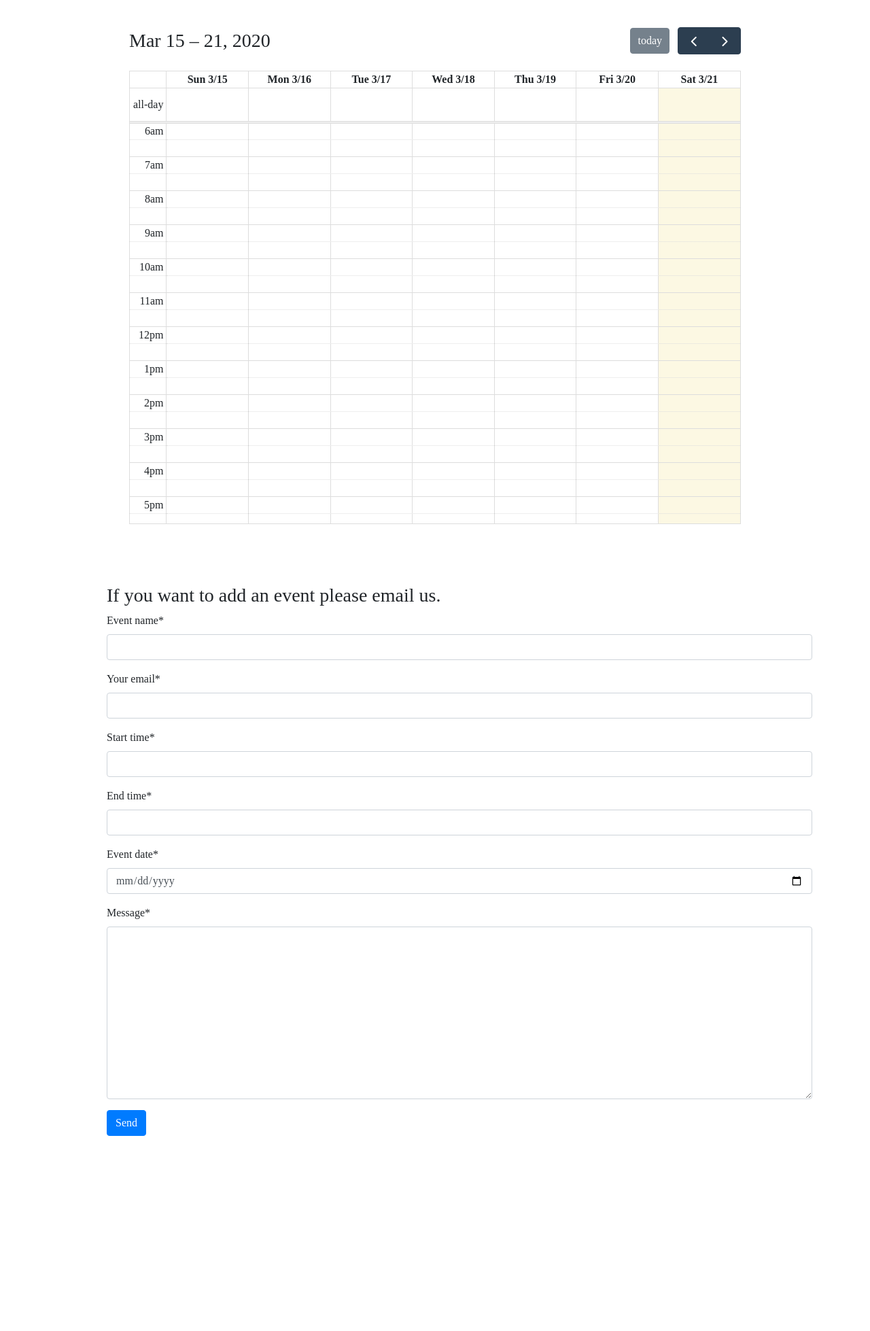
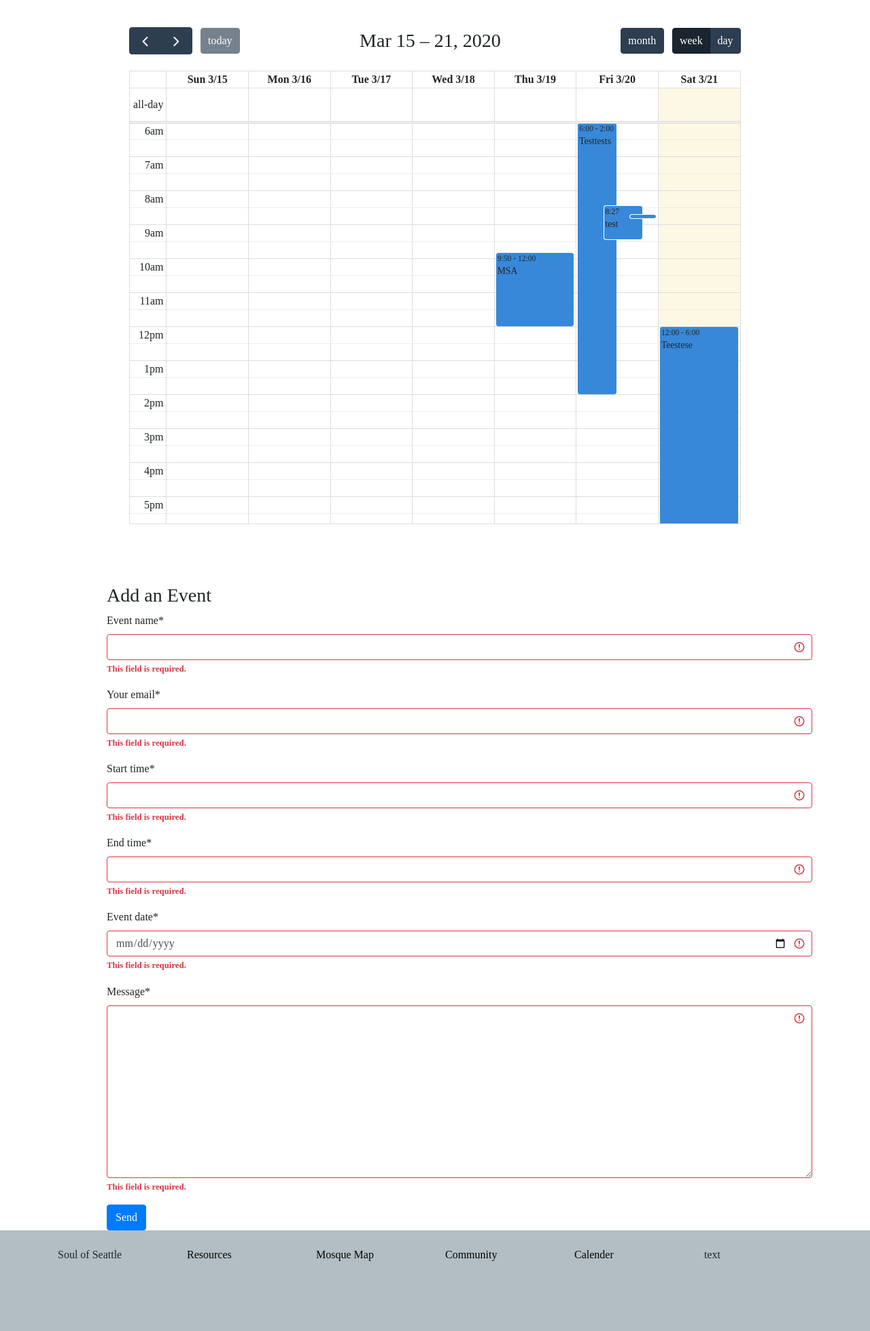
Before and after one commit to amjadz/SoulofSeattleDjango, a Django app: page /calender in a window 1280 px wide. Shown: the part 192-2150 px from the top of the page at 68% size. Before the commit the page ends 1863 px from the top, so only its background shows below. Run offline with Django 3.2, Linux system fonts and the light colour scheme; data comes from the database, SQL or seed files in the repository; both versions use the stored data as it was after the commit; lists and menus that the app fills with data are empty; parts of the project's set-up code (start-up, migrations or seed data) failed here and were passed over; some libraries are stand-ins or nearby versions.

Commit message:
Got calender working

```diff
--- a/sos/soulofseattlepages/views.py
+++ b/sos/soulofseattlepages/views.py
@@ -7,6 +7,7 @@ from .models import author, userPost, CalenderEvent
 from taggit.models import Tag
 import datetime
 import json
+
 
 
 #Create your views here.
@@ -121,22 +122,60 @@ def community(request):
 def mosquemap(request):
     return render(request, 'mosquemap.htm')
 
+# def calender(request):
+#     event = CalenderEvent.objects.all()
+#     if request.method == 'GET':
+#         form = ContactToAddEventForm()
+#         event_arr = []
+
+#         for i in event:
+#             event_sub_arr = {}
+#             event_sub_arr['title'] = i.event_name
+#             start_date = datetime.datetime.strptime(str(i.start_date.date()), "%Y-%m-%d").strftime("%Y-%m-%d")
+#             end_date = datetime.datetime.strptime(str(i.end_date.date()), "%Y-%m-%d").strftime("%Y-%m-%d")
+#             event_sub_arr['start'] = start_date
+#             event_sub_arr['end'] = end_date
+#             event_arr.append(event_sub_arr)
+#         return JsonResponse(event_arr, safe=False)
+
+#         return render(request, 'calender.htm', {'form': form, 'event': event})
+
+    # else:
+    #     form = ContactToAddEventForm(request.POST)
+    #     if form.is_valid():
+    #         event_name = form.cleaned_data['event_name']
+    #         your_email = form.cleaned_data['your_email']
+    #         start_time = form.cleaned_data['start_time']
+    #         end_time = form.cleaned_data['end_time']
+    #         event_date = form.cleaned_data['event_date']
+    #         message = form.cleaned_data['message']
+
+    #         email_message = message + " " + ("start time: " + start_time) + " " + ("end time:" + end_time) + " " + str(event_date)
+
+    #         try:
+    #             send_mail(event_name, email_message, 'amjadzubair931@gmail.com' ,[your_email], html_message=None)
+    #         except BadHeaderError:
+    #             return HttpResponse('Invalid header found.')
+    #         return HttpResponse("Your email has been sent!")
+
+
+
+
 def calender(request):
-    events = CalenderEvent.objects.all()
-    if request.method == 'GET':
-        form = ContactToAddEventForm()
-        # event_arr = []
+    all_events = CalenderEvent.objects.all()
+    form = ContactToAddEventForm()
+    if request.GET:
+        event_arr = []
 
-        # for i in events:
-        #     event_sub_arr = {}
-        #     event_sub_arr['title'] = i.event_name
-        #     start_date = datetime.datetime.strptime(str(i.start_date.date()), "%Y-%m-%d").strftime("%Y-%m-%d")
-        #     end_date = datetime.datetime.strptime(str(i.end_date.date()), "%Y-%m-%d").strftime("%Y-%m-%d")
-        #     event_sub_arr['start'] = start_date
-        #     event_sub_arr['end'] = end_date
-        #     event_arr.append(event_sub_arr)
-        # return HttpResponse(json.dumps(event_arr))
-
+        for i in all_events:
+            event_sub_arr = {}
+            event_sub_arr['title'] = i.event_name
+            start_date = datetime.datetime.strptime(str(i.start_date.date()), "%Y-%m-%d").strftime("%Y-%m-%d")
+            end_date = datetime.datetime.strptime(str(i.end_date.date()), "%Y-%m-%d").strftime("%Y-%m-%d")
+            event_sub_arr['start'] = start_date
+            event_sub_arr['end'] = end_date
+            event_arr.append(event_sub_arr)
+        return HttpResponse(json.dumps(event_arr))
     else:
         form = ContactToAddEventForm(request.POST)
         if form.is_valid():
@@ -154,8 +193,8 @@ def calender(request):
             except BadHeaderError:
                 return HttpResponse('Invalid header found.')
             return HttpResponse("Your email has been sent!")
-
-    # context = {
-    #     "events" : events
-    # }
-    return render(request, 'calender.htm', {'form': form})
+    context = {
+        "events":all_events,
+        "form": form
+    }
+    return render(request,'calender.htm', context)
--- a/sos/templates/calender.htm
+++ b/sos/templates/calender.htm
@@ -26,13 +26,27 @@
     <script>
         document.addEventListener('DOMContentLoaded', function() {
           var calendarEl = document.getElementById('calendar');
+          var calendar = new FullCalendar.Calendar(calendarEl, {
+            plugins: [ 'timeGrid', 'dayGrid' ],
+            header: {
+                left: 'prev,next today',
+                center: 'title',
+                right: 'dayGridMonth, timeGridWeek,timeGridDay, '
 
-          var calendar = new FullCalendar.Calendar(calendarEl, {
-            plugins: [ 'timeGrid' ],
+              },
             defaultView: 'timeGridWeek',
+            events: [
+                {% for i in events %}
+                {
+                    title: "{{ i.event_name}}",
+                    start: '{{ i.start_date|date:"Y-m-d" }}T{{i.start_date|time:"H:i" }}',
+                    description: "{{ i.event_description }}",
+                    end: '{{ i.end_date|date:"Y-m-d" }}T{{ i.end_date|time:"H:i" }}',
+                },
+                {% endfor %}
+            ]
 
           });
-
           calendar.render();
         });
 
@@ -88,17 +102,13 @@
     <section>
         <div class="container">
             <div id = "calendar"></div>
-            <!-- <div class="pt-5 mr-5">
-                <iframe src="https://calendar.google.com/calendar/embed?height=600&amp;wkst=1&amp;bgcolor=%23ffffff&amp;ctz=America%2FLos_Angeles&amp;src=YW1qYWR6dWJhaXI5MzFAZ21haWwuY29t&amp;src=NjN1dXM3bjBwYm5xc3BnYmliaWVyYmpyZW9AZ3JvdXAuY2FsZW5kYXIuZ29vZ2xlLmNvbQ&amp;src=cmw2YjFiNzF2N3FrdW5sNmtlc2Y5aDZpbmdAZ3JvdXAuY2FsZW5kYXIuZ29vZ2xlLmNvbQ&amp;src=ZXNobDdqZ2ZqdW5uNGthOGszcHQ1ZDZpM2tAZ3JvdXAuY2FsZW5kYXIuZ29vZ2xlLmNvbQ&amp;src=bm1iMG12aTFzYWJjbmI3cm1vbTJxcXIwa3NAZ3JvdXAuY2FsZW5kYXIuZ29vZ2xlLmNvbQ&amp;src=ZmphZm80OWk5OTU4YmM4cmliNWVrZmpobTRAZ3JvdXAuY2FsZW5kYXIuZ29vZ2xlLmNvbQ&amp;src=dHJzdXNuODE5ZW1yNzhqaGV2NDd2bjQ4MWdAZ3JvdXAuY2FsZW5kYXIuZ29vZ2xlLmNvbQ&amp;src=NjkxdDBzNmYwcnM5ZWxwZ3NsaDlxa2w3MTBAZ3JvdXAuY2FsZW5kYXIuZ29vZ2xlLmNvbQ&amp;src=YWRkcmVzc2Jvb2sjY29udGFjdHNAZ3JvdXAudi5jYWxlbmRhci5nb29nbGUuY29t&amp;src=ZW4udXNhI2hvbGlkYXlAZ3JvdXAudi5jYWxlbmRhci5nb29nbGUuY29t&amp;color=%2322AA99&amp;color=%23227F63&amp;color=%23515151&amp;color=%23AA5A00&amp;color=%23227F63&amp;color=%23402175&amp;color=%23871111&amp;color=%239F3501&amp;color=%23329262&amp;color=%231F753C&amp;mode=WEEK" style="border:solid 1px #777" width="1200" height="800" frameborder="0" scrolling="yes"></iframe>
-             </div> -->
     </section>
 
     <section>
         <div class="container">
             <div class="pt-5 pl-5">
-
                 <div class="pl-4">
-                    <h3>If you want to add an event please email us.</h3>
+                    <h3>Add an Event</h3>
                 </div>
                 <form method="post">
                     {% csrf_token %}
@@ -111,6 +121,30 @@
         </div>
     </section>
 
+    <footer class="footer-padding ">
+        <div class="container">
+            <div class="row">
+                <div class="col-sm-2 col-xsm-2 pt-4 pl-8">
+                    Soul of Seattle
+                </div>
+                <div class="col-sm-2 col-xms-2 pt-4">
+                    <a href="{% url 'Resources' %}">Resources</a>
+                </div>
+                <div class="col-sm-2 col-xms-2 pt-4">
+                    <a href="{% url 'MosqueMap' %}">Mosque Map</a>
+                </div>
+                <div class="col-sm-2 col-xms-2 pt-4">
+                    <a href="{% url 'Community' %}">Community</a>
+                </div>
+                <div class="col-sm-2 col-xms-2 pt-4">
+                    <a href="{% url 'Calender' %}">Calender</a>
+                </div>
+                <div class="col-sm-2 col-xms-2 pt-4 pl-3">
+                    text
+                </div>
+            </div>
+        </div>
+    </footer>
 </body>
 <script src="https://code.jquery.com/jquery-3.4.1.slim.min.js" integrity="sha384-J6qa4849blE2+poT4WnyKhv5vZF5SrPo0iEjwBvKU7imGFAV0wwj1yYfoRSJoZ+n" crossorigin="anonymous"></script>
 <script src="https://cdn.jsdelivr.net/npm/popper.js@1.16.0/dist/umd/popper.min.js" integrity="sha384-Q6E9RHvbIyZFJoft+2mJbHaEWldlvI9IOYy5n3zV9zzTtmI3UksdQRVvoxMfooAo" crossorigin="anonymous"></script>
```
Also changed, not shown: sos/templates/mosquemap.htm (+24 -11 lines), sos/templates/resources.htm (+24 -3 lines), sos/db.sqlite3.
